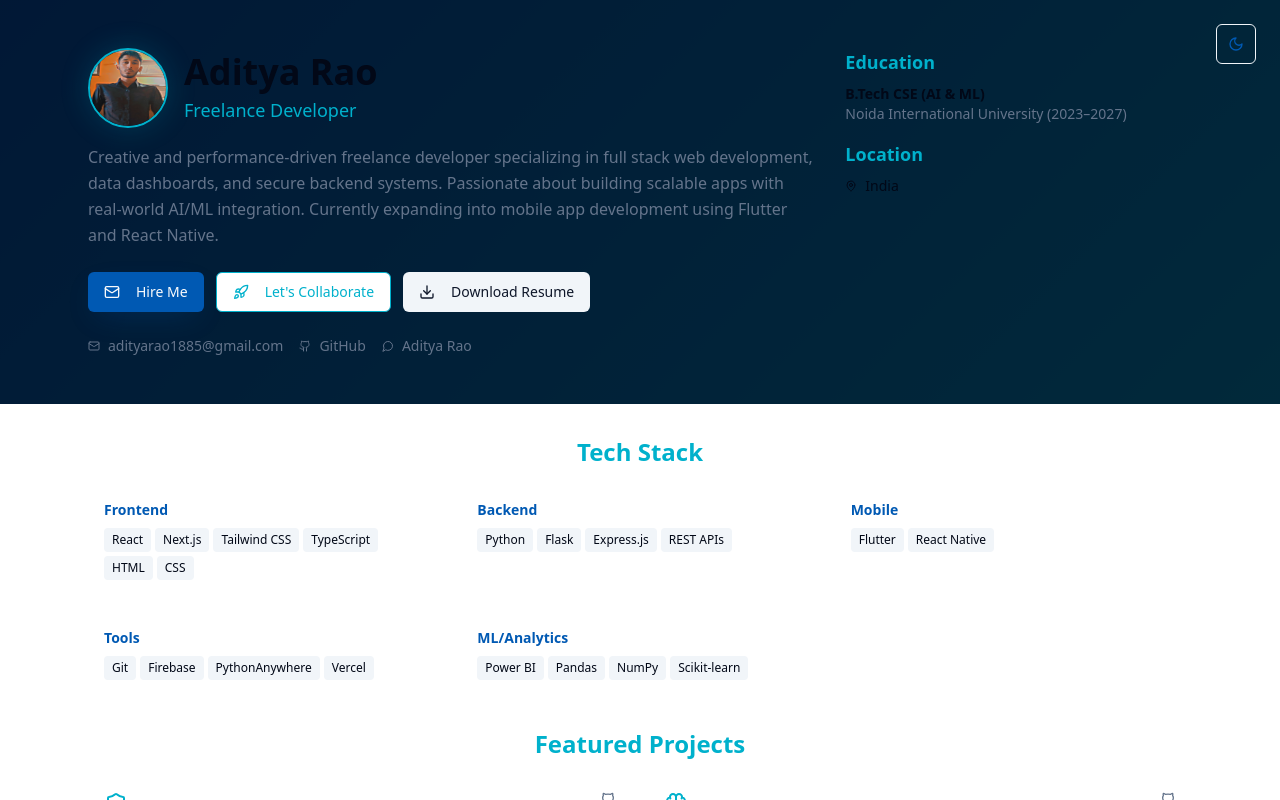
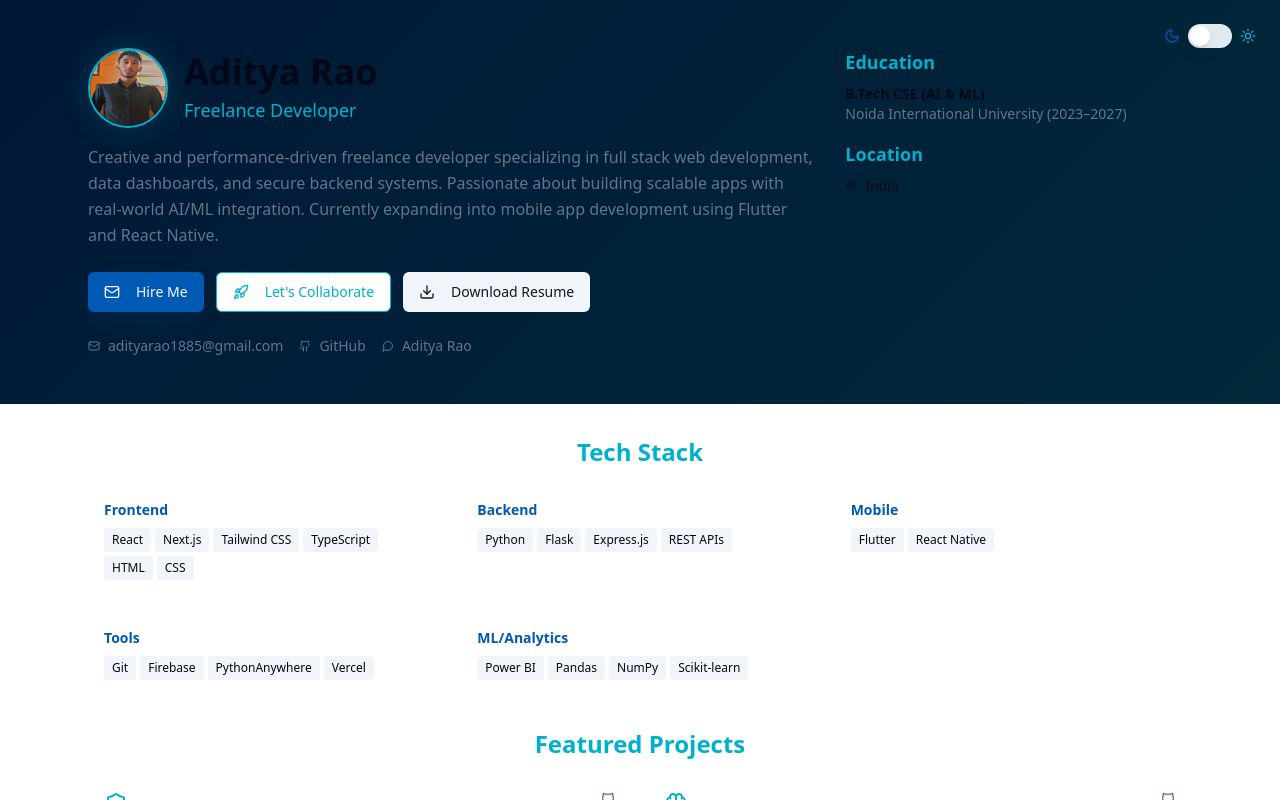
Before and after one commit to Adityarao19/aditya-rao-resume, a React (Vite) app: page / in a window 1280 px wide. Both pictures are taken after a click on the switch 1236 px from the left and 44 px from the top of the page. Shown: the top 800 px of the page. Built offline with nearby package versions, Linux system fonts and the light colour scheme.

Commit message:
Refactor theme toggle to slide
Replaced the button with a slide toggle for theme switching. This provides a more intuitive and visually appealing way to change between dark and light modes. The functionality remains the same, allowing users to toggle their preferred theme.

```diff
--- a/src/components/ThemeToggle.tsx
+++ b/src/components/ThemeToggle.tsx
@@ -1,5 +1,5 @@
 import { Moon, Sun } from "lucide-react";
-import { Button } from "@/components/ui/button";
+import { Switch } from "@/components/ui/switch";
 import { useTheme } from "next-themes";
 import { useEffect, useState } from "react";
 
@@ -14,26 +14,25 @@ const ThemeToggle = () => {
 
   if (!mounted) {
     return (
-      <Button variant="ghost" size="icon" className="w-10 h-10">
-        <Sun className="h-5 w-5" />
-      </Button>
+      <div className="flex items-center gap-2">
+        <Moon className="h-4 w-4 text-muted-foreground" />
+        <Switch disabled />
+        <Sun className="h-4 w-4 text-muted-foreground" />
+      </div>
     );
   }
 
   return (
-    <Button
-      variant="ghost"
-      size="icon"
-      onClick={() => setTheme(theme === "dark" ? "light" : "dark")}
-      className="w-10 h-10 border border-tech-gray hover:border-cyber-cyan transition-colors"
-      aria-label={`Switch to ${theme === "dark" ? "light" : "dark"} mode`}
-    >
-      {theme === "dark" ? (
-        <Sun className="h-5 w-5 text-cyber-cyan transition-all" />
-      ) : (
-        <Moon className="h-5 w-5 text-tech-blue transition-all" />
-      )}
-    </Button>
+    <div className="flex items-center gap-2">
+      <Moon className="h-4 w-4 text-tech-blue transition-all" />
+      <Switch
+        checked={theme === "dark"}
+        onCheckedChange={(checked) => setTheme(checked ? "dark" : "light")}
+        aria-label={`Switch to ${theme === "dark" ? "light" : "dark"} mode`}
+        className="data-[state=checked]:bg-primary data-[state=unchecked]:bg-input"
+      />
+      <Sun className="h-4 w-4 text-cyber-cyan transition-all" />
+    </div>
   );
 };
 
```
